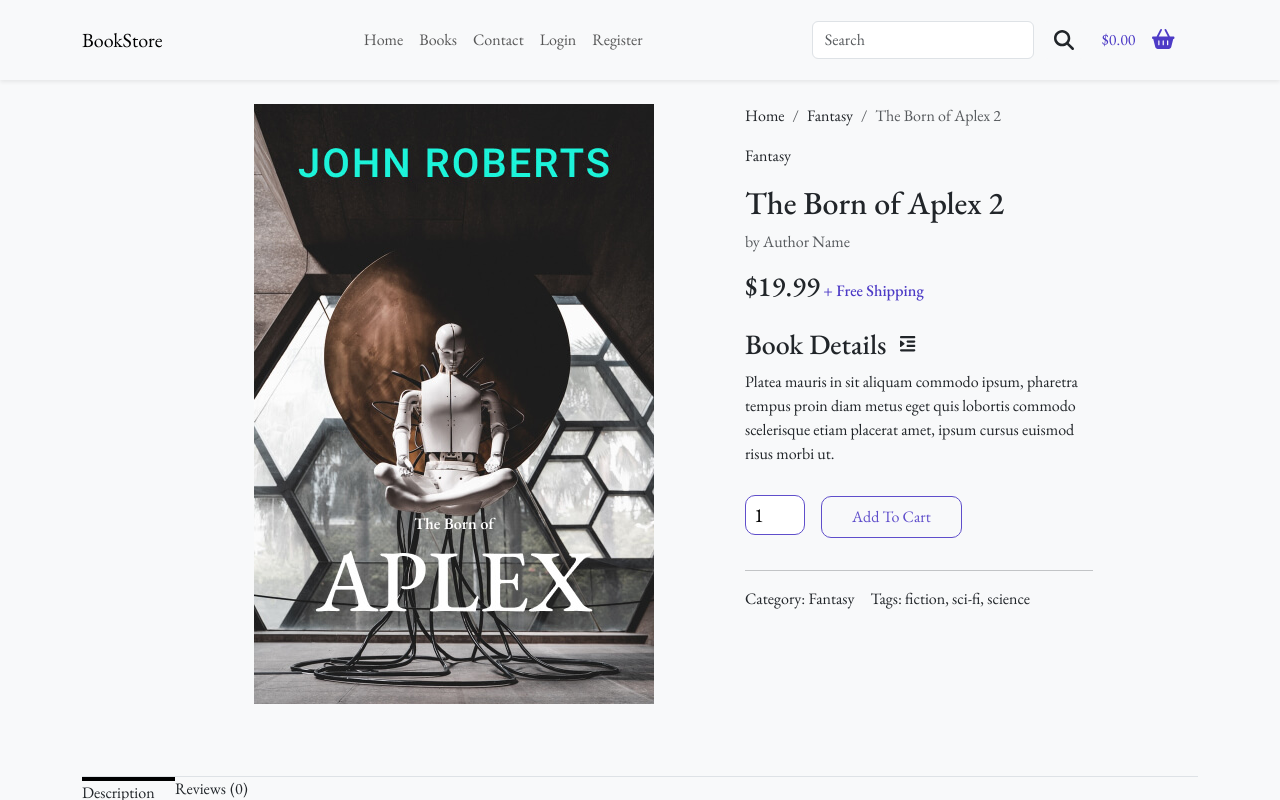
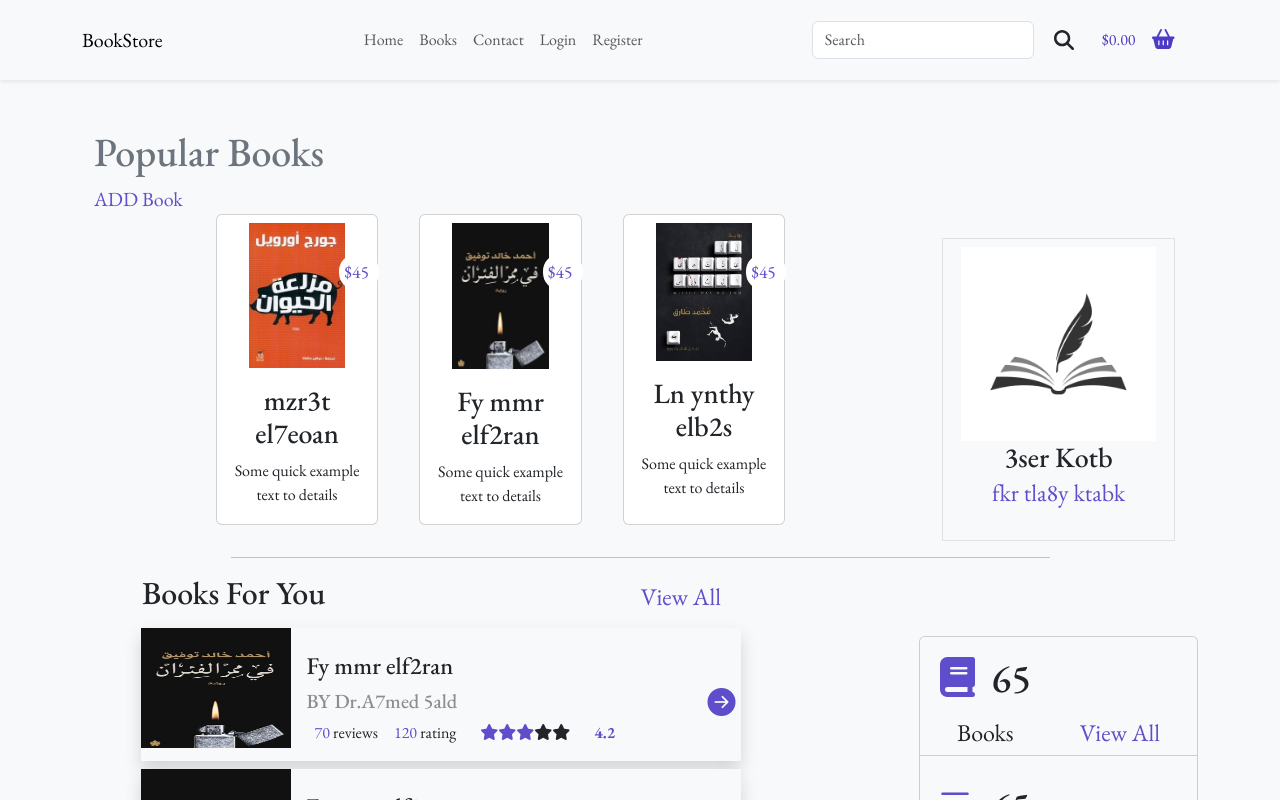
Before and after one commit to alibayomy/Book-Store-Client-Side-React, a React (Create React App) app in the folder bookstore/: page /dashboard in a window 1280 px wide. Shown: the top 800 px of the page. Built offline with nearby package versions, Linux system fonts and the light colour scheme.

Commit message:
modified in app js, dashnorad

```diff
--- a/bookstore/public/index.html
+++ b/bookstore/public/index.html
@@ -13,6 +13,7 @@
       work correctly both with client-side routing and a non-root public URL.
       Learn how to configure a non-root public URL by running `npm run build`.
     -->
+
   <link
     rel="stylesheet"
     href="https://cdn.jsdelivr.net/npm/bootstrap@5.3.3/dist/css/bootstrap.min.css"
@@ -24,6 +25,7 @@
   <link rel="stylesheet" href="https://cdnjs.cloudflare.com/ajax/libs/font-awesome/6.5.1/css/all.min.css" integrity="sha512-DTOQO9RWCH3ppGqcWaEA1BIZOC6xxalwEsw9c2QQeAIftl+Vegovlnee1c9QX4TctnWMn13TZye+giMm8e2LwA==" crossorigin="anonymous" referrerpolicy="no-referrer" />
 
   <title>React App</title>
+
   </head>
   <body>
     <div id="root"></div>
--- a/bookstore/src/App.js
+++ b/bookstore/src/App.js
@@ -32,7 +32,7 @@ const App = () => {
             component={RegitserComponent}
           />
           <Route exact path={'/publisher/addbook'} component= {PublishABook}></Route>
-          <Route path="/" component={ViewBook} />
+          <Route exact path="/" component={ViewBook} />
           <Route exact path="/" component={ViewBook} />
           <Route exact path="/dashboard" component={Dashboard} />
         </Switch>
--- a/bookstore/src/Pages/Dashboard/Dashboard.js
+++ b/bookstore/src/Pages/Dashboard/Dashboard.js
@@ -15,10 +15,11 @@ function Dashboard(){
         <>
         <div className="container-fluid mt-5 mx-auto">
             <div className="row">
-                <h1 className='text-secondary'>Popular Books</h1>
-
+                    <div>
+                        <h1 className='text-secondary'>Popular Books</h1>
+                        <Link className='text-decoration-none align-self-center fs-5' to='#' style={{"color":"#5f4ecb"}}>ADD Book</Link>
+                    </div>
                 <div className='container d-flex justify-content-evenly flex-wrap col-lg-7 col-md-11 col-sm-12 px-0 popular-books'>
-
                     <div className="card col-lg-3 col-md-6 col-sm-12 mb-sm-3 book-img  ">
                         <img src={book1} className="card-img-top d-block mx-auto pt-2 " alt="..." style={{"width":"60%"}}/>
                         <div className="card-body">
```
Lines whose indentation alone changed are shown as unchanged.
